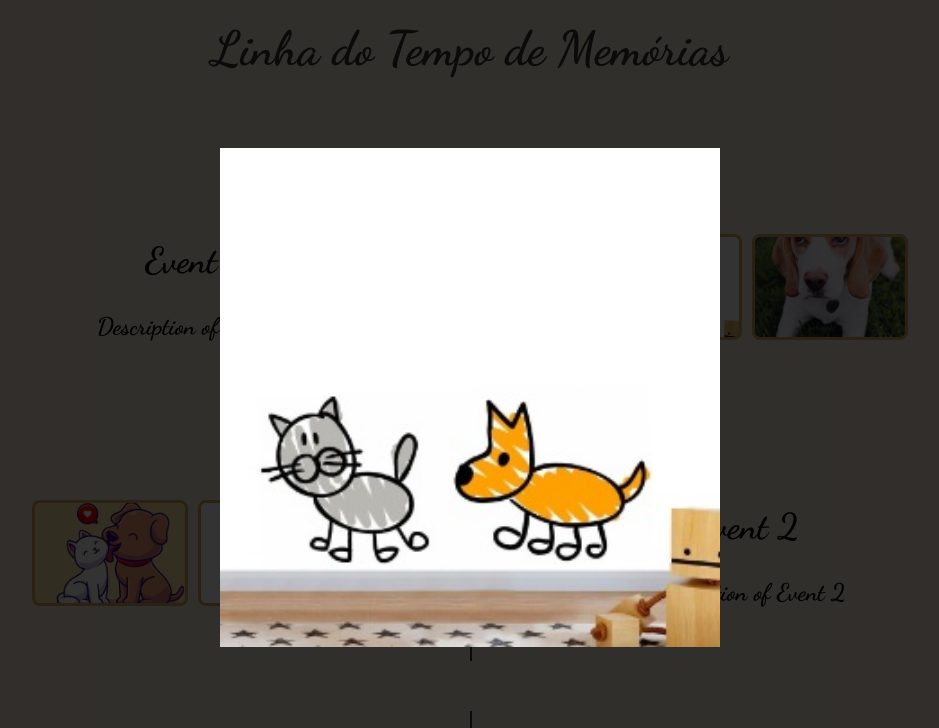
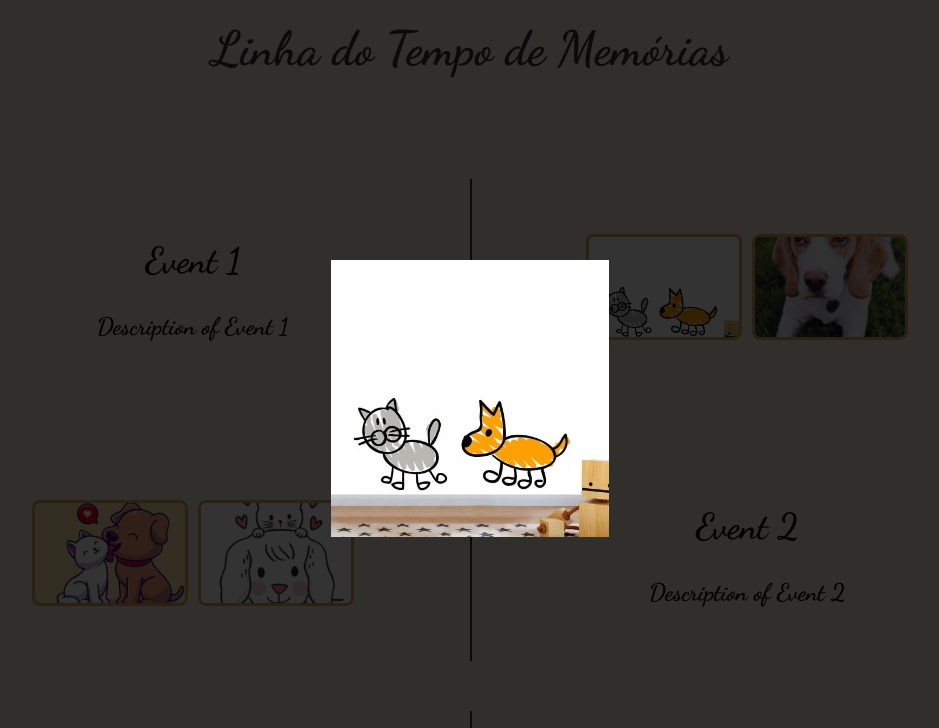
Before and after one commit to baitolasrl/baitolas_timeline, a plain HTML site: page index.html in a window 1280 px wide. Both pictures are taken after a click on the picture 834 px from the left and 287 px from the top of the page. Shown: the top 728 px of the page, without its empty margins (170-1109 px from the left). Drawn offline with nearby package versions, Linux system fonts and the light colour scheme.

Commit message:
fix modal

```diff
--- a/index.html
+++ b/index.html
@@ -106,21 +106,17 @@
     top: 0;
     width: 100%;
     height: 100%;
-    background-color: rgba(0,0,0,0.8);
+    background-color: rgba(0, 0, 0, 0.8);
+    overflow: auto; /* Permite rolar a página caso a imagem seja maior que a tela */
     align-items: center;
     justify-content: center;
   }
 
-  .modal-content {
-    width: 80%;
-    max-width: 500px;
-    text-align: center;
-    color: white;
-    font-size: 20px;
-  }
-
   .modal-content img {
-    width: 100%;
+    width: auto;
+    height: auto;
+    max-width: none; /* Removendo restrições para que a imagem abra no tamanho normal */
+    max-height: none;
   }
 
   /* Responsividade para dispositivos móveis */
```
